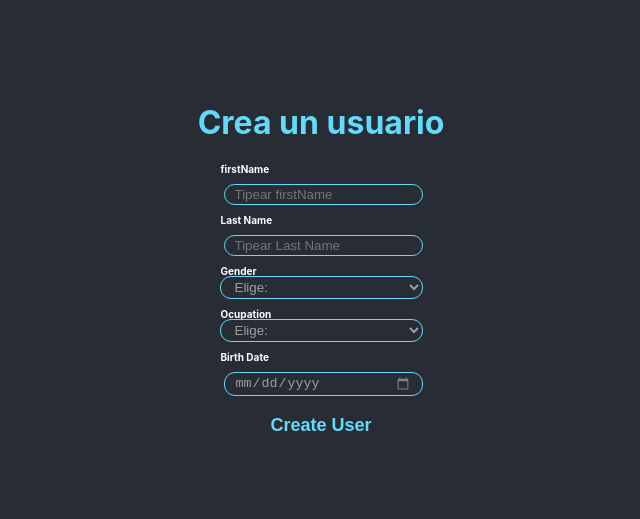
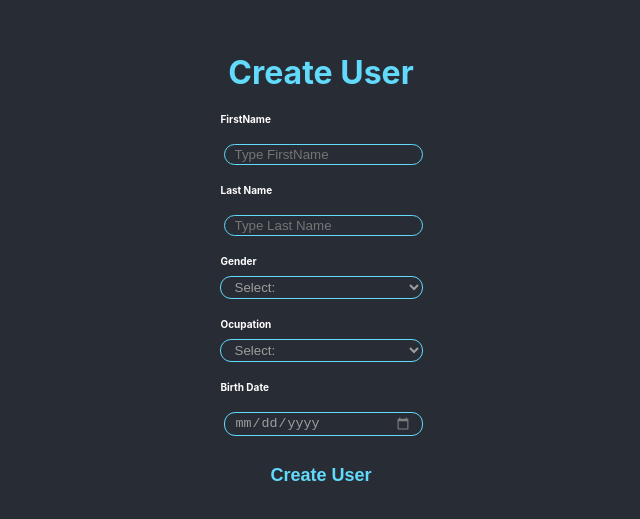
Before and after one commit to EXIDEOR/REACT-G14, a React (Create React App) app: page /user/new in a window 1280 px wide. Shown: the part 137-656 px from the top of the page, without its empty margins (319-959 px from the left). Built offline with nearby package versions, Linux system fonts and the light colour scheme.

Commit message:
carpeta eliminada, no es del ejercicio

```diff
--- a/src/App.css
+++ b/src/App.css
@@ -73,8 +73,11 @@
 	background-color: #282c34;
 }
 
-.flex {
+.h1 {
+	color: #61dafb;
 }
+
+
 
 .form {
 	display: flex;
--- a/src/App.js
+++ b/src/App.js
@@ -1,8 +1,11 @@
 import "./App.css";
-import { useState } from "react";
 
 function App() {
-  return <div className="container"> ୧☉□☉୨ </div>;
+  return (
+    <div className="container">
+      <h1 className="h1"> ୧☉□☉୨ </h1>
+    </div>
+  );
 }
 
 export default App;
--- a/src/components/Input.js
+++ b/src/components/Input.js
@@ -9,7 +9,7 @@ function Input({ id, value, setValue, label, type = "text" }) {
         id={id}
         onChange={(e) => setValue(e.target.value)}
         value={value}
-        placeholder={`Tipear ${label}`}
+        placeholder={`Type ${label}`}
       />
     </div>
   );
--- a/src/components/Select.js
+++ b/src/components/Select.js
@@ -6,7 +6,7 @@ function Select({ value, setValue, options, label }) {
       <label htmlFor={value}>{label}</label>
       <select value={value} onChange={(e) => setValue(e.target.value)}>
         <option value="none" selected="selected" hidden>
-          Elige:
+          Select:
         </option>
         {options.map(({ opValue, opText }, index) => {
           return (
--- a/src/pages/UserNew/UserNew.css
+++ b/src/pages/UserNew/UserNew.css
@@ -20,6 +20,7 @@ h4{
 }
 label{
     font-size: 10px;
+    margin-bottom: 10px;
 }
 input, select{
     background-color: #282c34;
@@ -29,6 +30,7 @@ input, select{
     border: none;
     border-radius: 10px;
     padding: 2px 10px;
+    margin-bottom: 10px;
 }
 input[type="date" i]::-webkit-calendar-picker-indicator{
     filter: invert(50%);
@@ -47,6 +49,6 @@ input[type="date" i]::-webkit-calendar-picker-indicator{
 }
 .btn:hover{
     border: solid 1px #61dafb ;
-    background: black;
+    background: rgb(41, 43, 66);
     box-shadow: 0px 6px 17px 0px rgba(32, 35, 41, 0.5);
 }
--- a/src/pages/UserNew/index.js
+++ b/src/pages/UserNew/index.js
@@ -2,7 +2,7 @@ import React from "react";
 import { useState } from "react/cjs/react.development";
 
 //services
-import { createuser } from "../../services/user";
+import { createUser } from "../../services/users";
 
 //css
 import "./UserNew.css";
@@ -53,7 +53,7 @@ function UserNew() {
     event.preventDefault();
     console.log(gender);
     try {
-      await createuser({
+      await createUser({
         firstName,
         lastName,
         gender,
@@ -67,11 +67,11 @@ function UserNew() {
 
   return (
     <div className="container form-col">
-      <h1>Crea un usuario</h1>
+      <h1>Create User</h1>
       <form onSubmit={handleSubmit}>
         <Input
           id={"firstName"}
-          label={"firstName"}
+          label={"FirstName"}
           value={firstName}
           setValue={setFirstName}
         />
```
